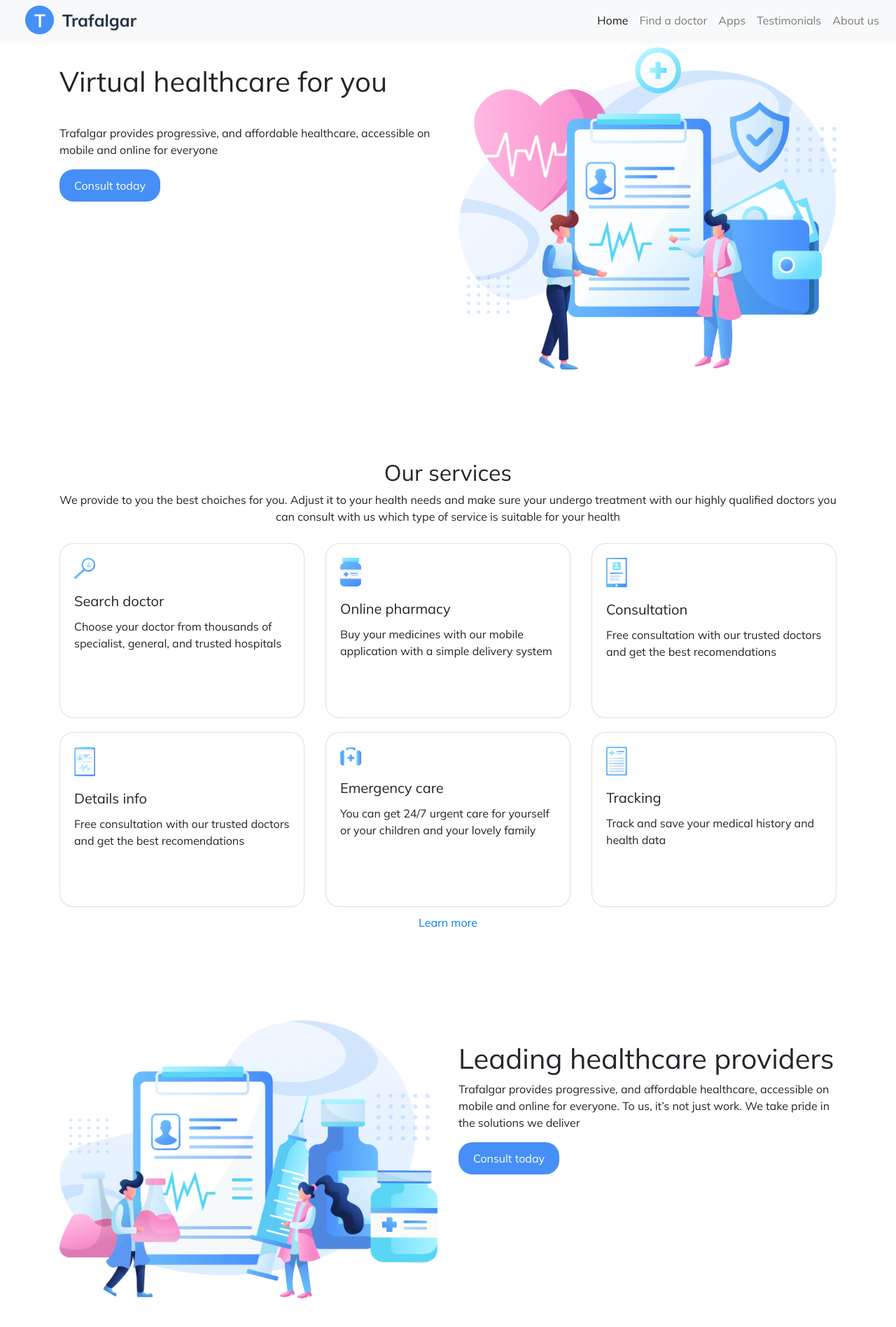
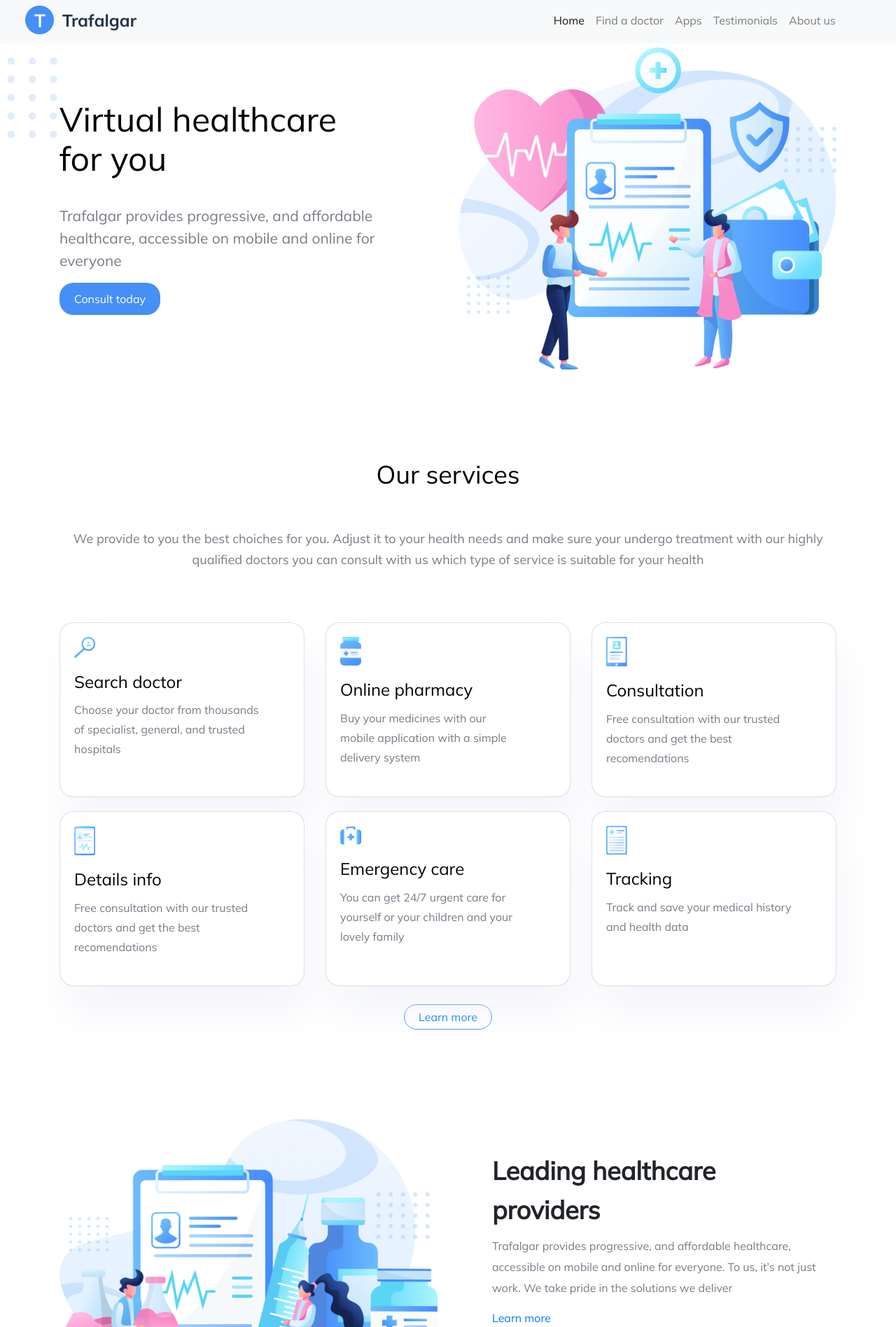
Before and after one commit to Ovu-Enyenihi/Trafalga-healthcare, a plain HTML site: page index.html in a window 1280 px wide. Shown: the part 5-1901 px from the top of the page at 70% size. Drawn offline with nearby package versions, Linux system fonts and the light colour scheme.

Commit message:
made additions

```diff
--- a/css/style.css
+++ b/css/style.css
@@ -5,10 +5,6 @@
 
 body {
     font-family: 'Mulish', sans-serif;
-}
-
-footer {
-    margin-top: 10%;
 }
 
 section {
@@ -23,10 +19,44 @@ li {
     padding-left: 20px;
 }
 
+.nav-bar-style {
+    margin-right: 5%;
+}
+
+.nav-links {
+    font-size: 18px;
+    color: #1F1534;
+    opacity: 0.5;
+}
+
+.virtual-section {
+    position: relative;
+}
+
+.element-1 {
+    position: absolute;
+    top: 20px;
+    z-index: -1;
+}
+
 .virtual-section p,
 h1,
 a {
     padding-top: 30px;
+}
+
+.virtual-section h1 {
+    font-size: 48px;
+    line-height: 56px;
+    color: #000000;
+    margin-top: 50px;
+}
+
+.virtual-section p {
+    font-weight: 300;
+    font-size: 21px;
+    line-height: 32px;
+    color: #7D7987;
 }
 
 .btn {
@@ -36,8 +66,103 @@ a {
     padding: 10px 20px;
 }
 
+.our-services-section {
+    position: absolute;
+}
+
+.our-services-header {
+    text-align: center;
+}
+
+.our-services-header h2 {
+    font-size: 36px;
+    color: #000000;
+}
+
+.our-services-p {
+    font-size: 18px;
+    line-height: 30px;
+    color: #7D7987;
+}
+
+.card-header-style {
+    font-size: 24px;
+    color: #000000;
+}
+
+.card-decoration{
+    margin: 10px 0px;
+    height: 250px;
+    background: #FFFFFF;
+    /* border: none; */
+    box-shadow: 10px 40px 50px rgba(229, 233, 246, 0.4);
+    border-radius: 20px;
+}
+
+.card-txt-style {
+    font-weight: 300;
+    font-size: 16px;
+    line-height: 28px;
+    color: #7D7987;
+}
+
+.btn-2 {
+    border: 1px solid  #458FF6;
+    border-radius: 55px;
+    padding: 5px 20px;
+}
+
+.lhcp-header {
+    font-weight: bold;
+    font-size: 36px;
+    line-height: 56px;
+}
+
+.lhcp-p {
+    line-height: 30px;
+    color: #7D7987;
+}
+
+/* .btn-3 {
+    border: 1px solid  #458FF6;
+    border-radius: 55px;
+} */
+
+.download-header {
+    font-weight: bold;
+    font-size: 36px;
+    line-height: 48px;
+}
+
+.download-p {
+    font-weight: 300;
+    font-size: 18px;
+    line-height: 30px;
+    color: #7D7987;
+}
+
 .img-gallery {
     text-align: center;
+}
+
+.img-gallery-header {
+    font-size: 36px;
+    color: #000000;
+    margin: 70px 0px;
+}
+
+.gallery-card-header {
+    font-weight: bold;
+    font-size: 21px;
+    line-height: 32px;
+    color: #000000;
+}
+
+.gallery-p {
+    font-weight: 300;
+    font-size: 16px;
+    line-height: 28px;
+    color: #7D7987;
 }
 
 .card-img-size {
@@ -45,34 +170,8 @@ a {
     padding: 20px 0 0 20px;
 }
 
-.our-services-header {
-    text-align: center;
-}
-
-.btn-2 {
-    color: #458FF6;
-    background-color: #ffffff;
-    border-radius: 55px;
-}
-
-.btn-wrapper {
-    text-align: center;
-}
-
-.card-decoration{
-    margin: 10px 0px;
-    height: 250px;
-    border-radius: 20px;
-}
-
 .card-style {
     border: none;
-}
-
-.img-gallery-header {
-    font-size: 36px;
-    color: #000000;
-    margin: 70px 0px;
 }
 
 .img-border {
--- a/index.html
+++ b/index.html
@@ -5,6 +5,8 @@
     <meta charset="UTF-8">
     <meta name="viewport" content="width=device-width, initial-scale=1.0">
     <meta name="viewport" content="width=device-width, initial-scale=1, shrink-to-fit=no">
+    <meta name="description" content="Trafalgar provides progressive, and affordable healthcare, accessible on mobile and online
+    for everyone">
     <link rel="stylesheet" href="https://maxcdn.bootstrapcdn.com/bootstrap/4.0.0-beta.2/css/bootstrap.min.css">
     <link rel="stylesheet" href="./css/style.css">
     <link href="https://fonts.googleapis.com/css2?family=Mulish&display=swap" rel="stylesheet">
@@ -19,7 +21,7 @@
                 aria-controls="navbarNav" aria-expanded="false" aria-label="Toggle navigation">
                 <span class="navbar-toggler-icon"></span>
             </button>
-            <div class="collapse navbar-collapse" id="navbarNav">
+            <div class="collapse navbar-collapse nav-bar-style" id="navbarNav">
                 <ul class="navbar-nav ml-auto">
                     <li class="nav-item active">
                         <a class="nav-link" href="#">Home <span class="sr-only">(current)</span></a>
@@ -42,10 +44,13 @@
     </header>
     <main role="main">
         <section class="virtual-section">
+            <div>
+                <img class="element-1" src="./Images/element 1.png" alt="">
+            </div>
             <div class="container">
                 <div class="row">
                     <div class="col-sm-6">
-                        <h1>Virtual healthcare for you</h1>
+                        <h1>Virtual healthcare <br> for you</h1>
                         <p>Trafalgar provides progressive, and affordable healthcare, accessible on mobile and online
                             for everyone</p>
                         <a class="btn" href="#">Consult today</a>
@@ -61,10 +66,9 @@
         <section>
             <div class="container our-services-header">
                 <h2>Our services</h2>
-                <p class="our-services-p">We provide to you the best choiches for you. Adjust it to your health needs and
-                    make sure your
-                    undergo treatment with our highly qualified doctors you can consult with us which type of service is
-                    suitable for your health</p>
+                <p class="our-services-p py-5">We provide to you the best choiches for you. Adjust it to your health needs
+                    and make sure your undergo treatment with our highly qualified doctors you can consult with us which
+                    type of service is suitable for your health</p>
             </div>
             <div class="container">
                 <div class="row">
@@ -72,9 +76,9 @@
                         <div class="card card-decoration">
                             <img class="card-img-top card-img-size" src="./Images/Frame 1.png" alt="Card image cap">
                             <div class="card-body">
-                                <h5 class="card-title">Search doctor</h5>
-                                <p class="card-text">Choose your doctor from thousands of specialist, general, and
-                                    trusted hospitals</p>
+                                <h3 class="card-title card-header-style">Search doctor</h3>
+                                <p class="card-text card-txt-style">Choose your doctor from thousands <br> of specialist, general, and
+                                    trusted <br> hospitals</p>
                             </div>
                         </div>
                     </div>
@@ -82,8 +86,8 @@
                         <div class="card card-decoration">
                             <img class="card-img-top card-img-size" src="./Images/Frame 2.png" alt="Card image cap">
                             <div class="card-body">
-                                <h5 class="card-title">Online pharmacy</h5>
-                                <p class="card-text">Buy your medicines with our mobile application with a simple
+                                <h3 class="card-title card-header-style">Online pharmacy</h3>
+                                <p class="card-text card-txt-style">Buy your medicines with our <br> mobile application with a simple <br>
                                     delivery system</p>
                             </div>
                         </div>
@@ -92,8 +96,8 @@
                         <div class="card card-decoration">
                             <img class="card-img-top card-img-size" src="./Images/Frame 3.png" alt="Card image cap">
                             <div class="card-body">
-                                <h5 class="card-title">Consultation </h5>
-                                <p class="card-text">Free consultation with our trusted doctors and get the best
+                                <h3 class="card-title card-header-style">Consultation </h3>
+                                <p class="card-text card-txt-style">Free consultation with our trusted <br> doctors and get the best <br>
                                     recomendations</p>
                             </div>
                         </div>
@@ -104,8 +108,8 @@
                         <div class="card card-decoration">
                             <img class="card-img-top card-img-size" src="./Images/Frame 4.png" alt="Card image cap">
                             <div class="card-body">
-                                <h5 class="card-title">Details info</h5>
-                                <p class="card-text">Free consultation with our trusted doctors and get the best
+                                <h3 class="card-title card-header-style">Details info</h3>
+                                <p class="card-text card-txt-style">Free consultation with our trusted <br> doctors and get the best <br>
                                     recomendations</p>
                             </div>
                         </div>
@@ -114,8 +118,8 @@
                         <div class="card card-decoration">
                             <img class="card-img-top card-img-size" src="./Images/Frame 5.png" alt="Card image cap">
                             <div class="card-body">
-                                <h5 class="card-title">Emergency care</h5>
-                                <p class="card-text">You can get 24/7 urgent care for yourself or your children and your
+                                <h3 class="card-title card-header-style">Emergency care</h3>
+                                <p class="card-text card-txt-style">You can get 24/7 urgent care for <br> yourself or your children and your <br>
                                     lovely family</p>
                             </div>
                         </div>
@@ -124,15 +128,13 @@
                         <div class="card card-decoration">
                             <img class="card-img-top card-img-size" src="./Images/Frame 6.png" alt="Card image cap">
                             <div class="card-body">
-                                <h5 class="card-title">Tracking</h5>
-                                <p class="card-text">Track and save your medical history and health data</p>
+                                <h3 class="card-title card-header-style">Tracking</h3>
+                                <p class="card-text card-txt-style">Track and save your medical history <br> and health data</p>
                             </div>
                         </div>
                     </div>
+                    <a class="btn-2 mx-auto mt-3" href="">Learn more</a>
                 </div>
-            </div>
-            <div class="btn-wrapper">
-                <a class=".btn-2" href="">Learn more</a>
             </div>
         </section>
 
@@ -143,11 +145,11 @@
                         <img src="./Images/trafalgar-illustration 2.png" alt="" class="img-fluid">
                     </div>
 
-                    <div class="col-sm-6">
-                        <h1>Leading healthcare providers</h1>
-                        <p>Trafalgar provides progressive, and affordable healthcare, accessible on mobile and online
+                    <div class="col-sm-6 mt-3">
+                        <h1 class="lhcp-header pl-5">Leading healthcare <br> providers</h1>
+                        <p class="lhcp-p pl-5">Trafalgar provides progressive, and affordable healthcare, accessible on mobile and online
                             for everyone. To us, it’s not just work. We take pride in the solutions we deliver</p>
-                        <a class="btn" href="#">Consult today</a>
+                        <a class="btn-3 pl-5" href="#">Learn more</a>
                     </div>
                 </div>
             </div>
@@ -157,13 +159,13 @@
             <div class="container">
                 <div class="row">
                     <div class="col-sm-6">
-                        <h1>Download our mobile apps</h1>
-                        <p>Our dedicated patient engagement app and web portal allow you to access information
+                        <h1 class="download-header mt-3">Download our <br> mobile apps</h1>
+                        <p class="download-p mt-5">Our dedicated patient engagement app and web portal allow you to access information
                             instantaneously (no tedeous form, long calls, or administrative hassle) and securely</p>
                         <a class="download-btn" href="#">Download <img src="./Images/Download Vector.png" alt=""></a>
                     </div>
                     <div class="col-sm-6">
-                        <img src="./Images/trafalgar-header illustration 1.png" alt="" class="img-fluid">
+                        <img src="./Images/trafalgar-illustration 3.png" alt="" class="img-fluid">
                     </div>
                 </div>
             </div>
@@ -199,8 +201,8 @@
                         <div class="card card-style">
                             <img class="card-img-top img-fluid img-border" src="Images/image 1.png" alt="">
                             <div class="card-body">
-                                <h5>Disease detection, check up in the laboratory</h5>
-                                <p>In this case, the role of the health laboratory is very important to do a disease
+                                <h3 class="gallery-card-header">Disease detection, check <br> up in the laboratory</h3>
+                                <p class="gallery-p">In this case, the role of the health laboratory is very important to do a disease
                                     detection...</p>
                                 <a href="#">Read more <img src="images/read more vector.png" alt=""></a>
                             </div>
@@ -210,8 +212,8 @@
                         <div class="card card-style">
                             <img class="card-img-top img-fluid img-border" src="Images/image 2.png" alt="">
                             <div class="card-body">
-                                <h5>Herbal medicines that are safe for consumption</h5>
-                                <p>Herbal medicine is very widely used at this time because of its very good for your
+                                <h3 class="gallery-card-header">Herbal medicines that are <br> safe for consumption</h3>
+                                <p class="gallery-p">Herbal medicine is very widely used at this time because of its very good for your
                                     health...</p>
                                 <a href="#">Read more <img src="images/read more vector.png" alt=""></a>
                             </div>
@@ -221,8 +223,8 @@
                         <div class="card card-style">
                             <img class="card-img-top img-fluid img-border" src="Images/image 3.png" alt="">
                             <div class="card-body">
-                                <h5 class="card-title">Natural care for healthy facial skin</h5>
-                                <p>A healthy lifestyle should start from now and also for your skin health. There are
+                                <h3 class="card-title gallery-card-header">Natural care for healthy <br> facial skin</h3>
+                                <p class="gallery-p">A healthy lifestyle should start from now and also for your skin health. There are
                                     some...</p>
                                 <a href="#">Read more <img src="images/read more vector.png" alt=""></a>
                             </div>
```
Also changed, not shown: Images/element 1.png (added).
